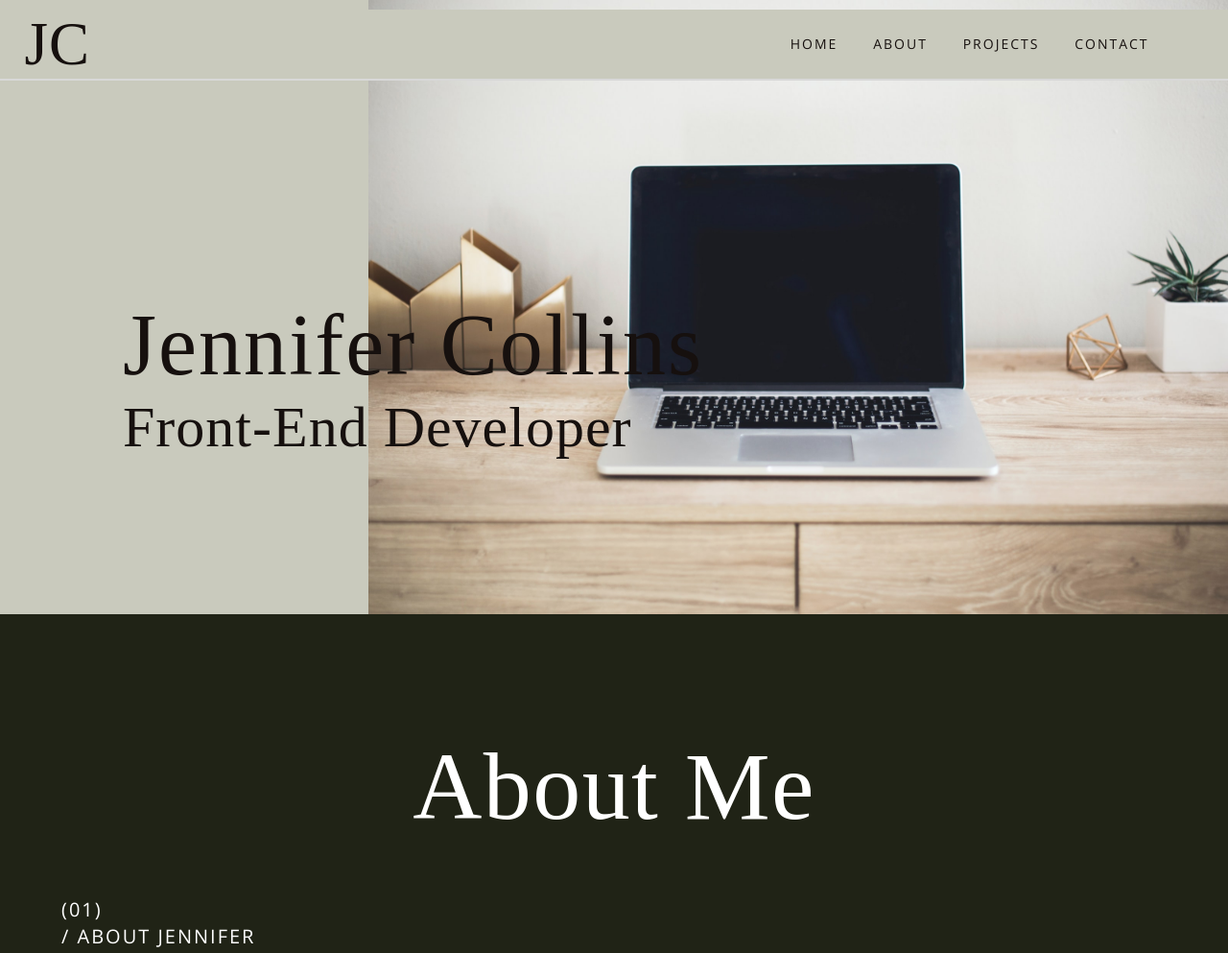
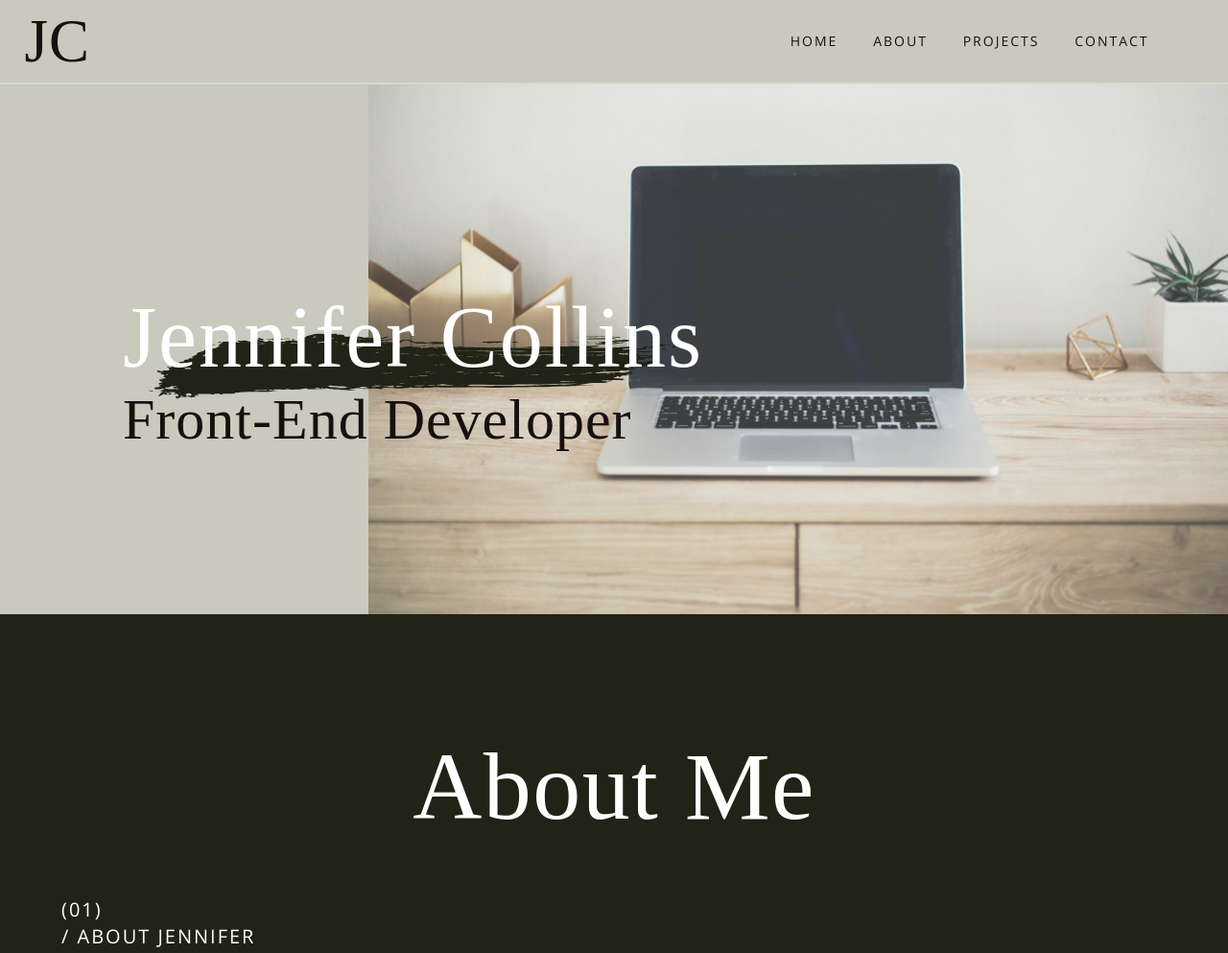
Before and after one commit to jennifer-collins/jennifer-collins-portfolio, a plain HTML site: page index.html in a window 1280 px wide. Shown: the top 993 px of the page at 96% size. Drawn offline with nearby package versions, Linux system fonts and the light colour scheme; a web font is replaced by a local one.

Commit message:
Update header style and add brushstroke image with image opacity

```diff
--- a/index.html
+++ b/index.html
@@ -61,8 +61,10 @@
         </div>
 
         <div class="textContainer">
-            <h1>Jennifer Collins</h1>
-            <h3 class="titleHeader">Front-End Developer</h3>
+            <span class="brush">
+                <h1>Jennifer Collins</h1>
+                <h3 class="titleHeader">Front-End Developer</h3>
+            </span>
         </div>
 
     </header>
@@ -193,7 +195,7 @@
                                     <p>SCSS</p>
                                 </li>
                             </ul>
-                            <p class="projectDescription">A fully responsive multi-page design conversion using HTML, CSS and SCSS.</p>
+                            <p class="projectDescription">A fully responsive multi-page PSD design conversion using HTML, CSS and SCSS.</p>
                             <a href="https://infallible-goodall-b24c9f.netlify.app/" target="_blank" rel="noopener">View Live</a>
                             <a href="https://github.com/jennifer-collins/jennifer-collins-project-1" target="_blank" rel="noopener">GitHub</a>
                         </div>
--- a/styles/sass/partials/_header.scss
+++ b/styles/sass/partials/_header.scss
@@ -16,7 +16,8 @@ header {
     // background-color: $backgroundPrimary;
     width: 100vw;
     border-bottom: 2px solid $lineColor;
-    top: 10px;
+    // top: 10px;
+    z-index: 10;
     ul {
         display: flex;
         flex-direction: row;
@@ -54,6 +55,7 @@ header {
     width: 70%;
     // height: 100%;
     height: 80vh;
+    opacity: 80%;
 }
 
 header .textContainer {
@@ -66,3 +68,23 @@ header .textContainer {
     background-color: $backgroundPrimary;
     transition: background-color 0.2s linear;
 }
+
+// h1::after {
+//         content: '';
+//         width: 100%;
+//         height: 30%;
+//         background-color: rgba($backgroundSecondary, 0.4);
+//         position: absolute;
+//         bottom: 42%;
+//         left: 5%;
+// }
+
+.brush {
+    background-image: url(../assets/images/brush-stroke-banner-5.svg);
+    background-repeat: no-repeat;
+    // background-color: blue;
+    background-size: 100% 95%;
+    padding: 8px 0;
+    display: inline-block;
+    // opacity: 3%;
+}
--- a/styles/sass/partials/_typography.scss
+++ b/styles/sass/partials/_typography.scss
@@ -21,8 +21,8 @@ h1, h2, h3, h4 {
 
 h1 {
     letter-spacing: 2.04px;
-    color: #16100E;
-    // color: #FFF;
+    // color: #16100E;
+    color: #FFF;
     font-size: 4.5rem;
     // font-size: 5rem;
     font-weight: 400;
@@ -53,6 +53,7 @@ h4 {
     font-size: 3.15rem;
     letter-spacing: 0.9px;
     font-weight: 400;
+    padding: 10% 0;
 }
 
 .mainNav a {
```
Also changed, not shown: assets/images/brush-stroke-banner-5.svg (added), styles/styles.css.
